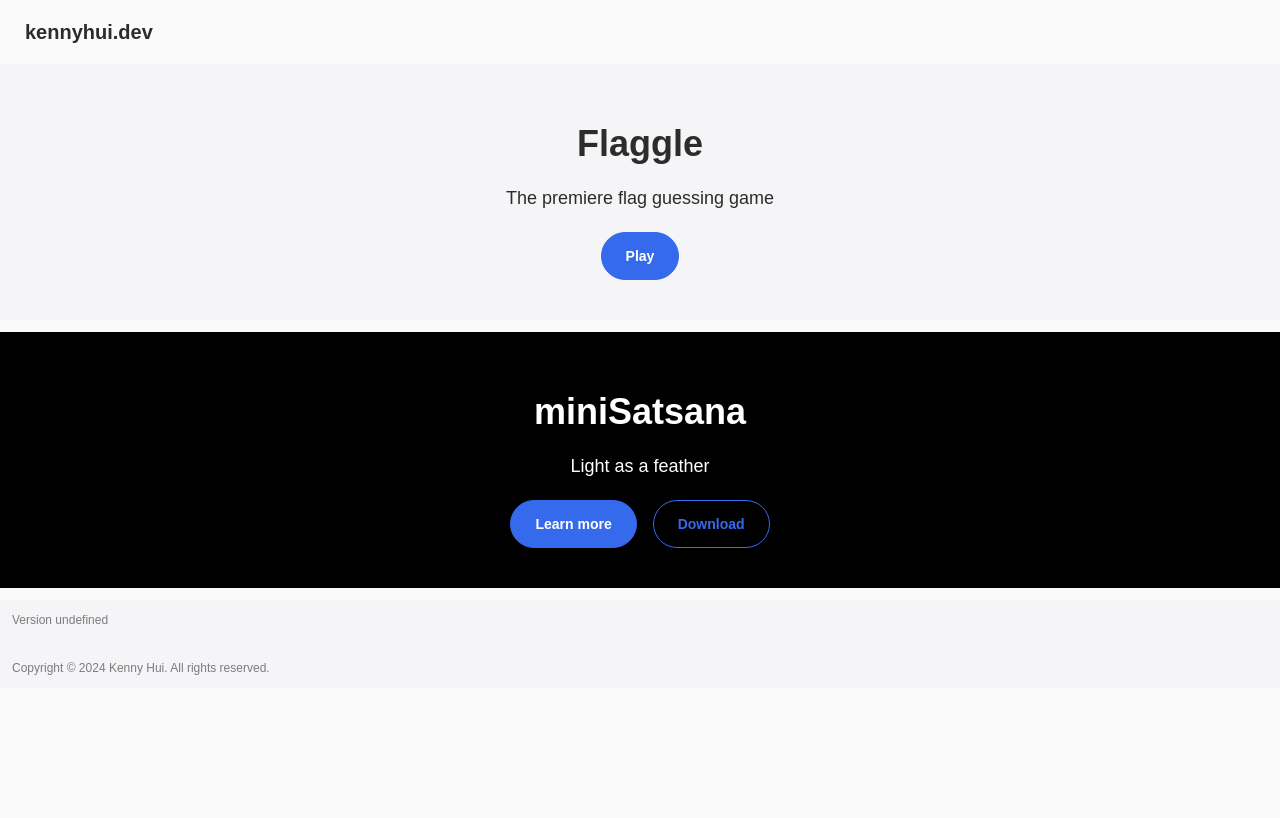
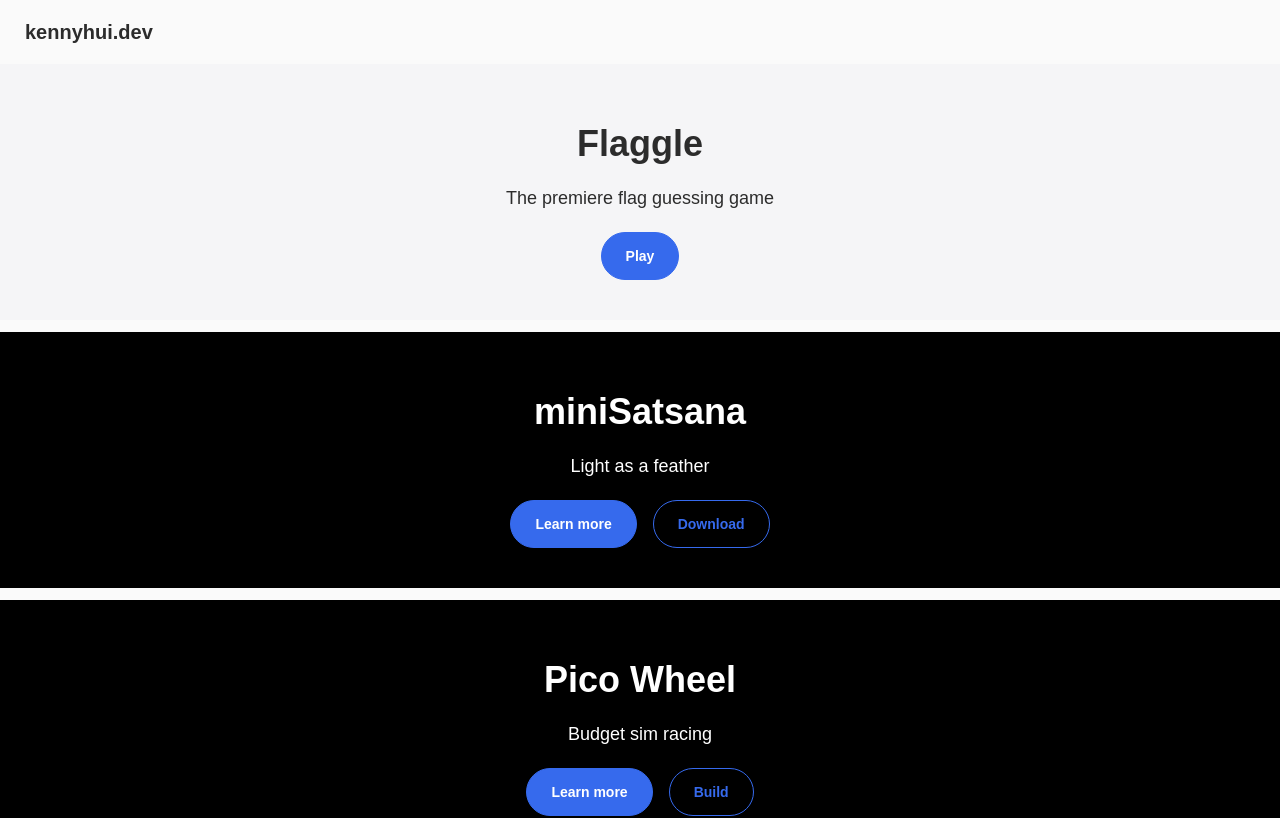
Before and after one commit to khui0/khui0.github.io, a SvelteKit app: page / in a window 1280 px wide. Shown: the top 818 px of the page. Built offline with nearby package versions, Linux system fonts and the light colour scheme; some icons are missing.

Commit message:
feat: add Pico Wheel

```diff
--- a/src/routes/+page.svelte
+++ b/src/routes/+page.svelte
@@ -44,3 +44,23 @@
     <p><sup>1</sup>Combined data from Thingiverse and Printables</p>
   </span>
 </Section>
+<!-- Pico Wheel -->
+<Section
+  title="Pico Wheel"
+  description="Budget sim racing"
+  action="Build"
+  url="https://www.printables.com/model/201332"
+  dark
+  more
+>
+  <enhanced:img src="$lib/assets/pico-wheel.png" alt="Pico wheel" class="object-contain max-h-96" />
+  <span slot="blurb">
+    <p>
+      Low-cost steering wheel designed for PC sim racing. Input is handled using a Raspberry Pi Pico
+      and an AS5600 magnetic encoder. The Pico then emulates a gamepad, with the wheel rotation
+      mapped to one of the joysticks. The wheel has two paddles that can be configured as shifters,
+      accelerator and brake, or anything else. The model is designed in Autodesk Fusion and the
+      firmware is written in Arduino.
+    </p>
+  </span>
+</Section>
```
Also changed, not shown: src/lib/assets/bell-tracker.png (deleted).
